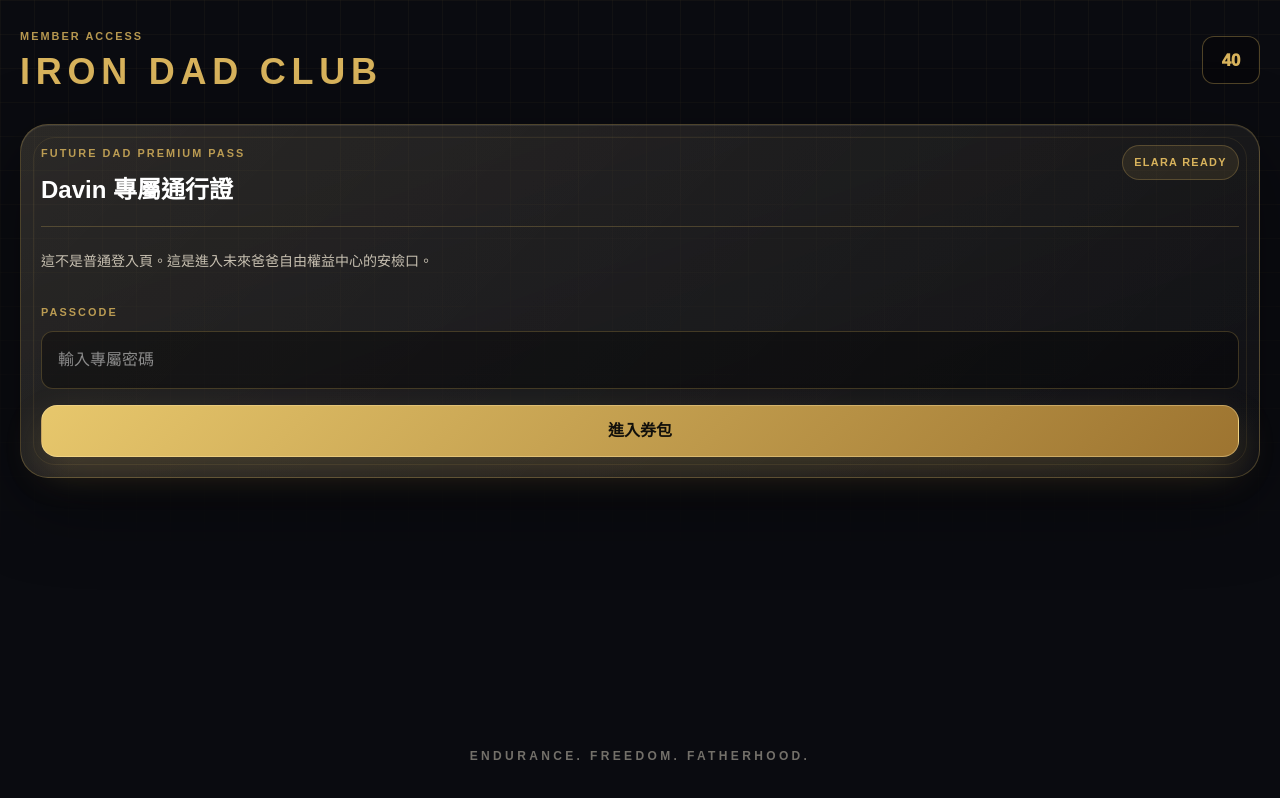
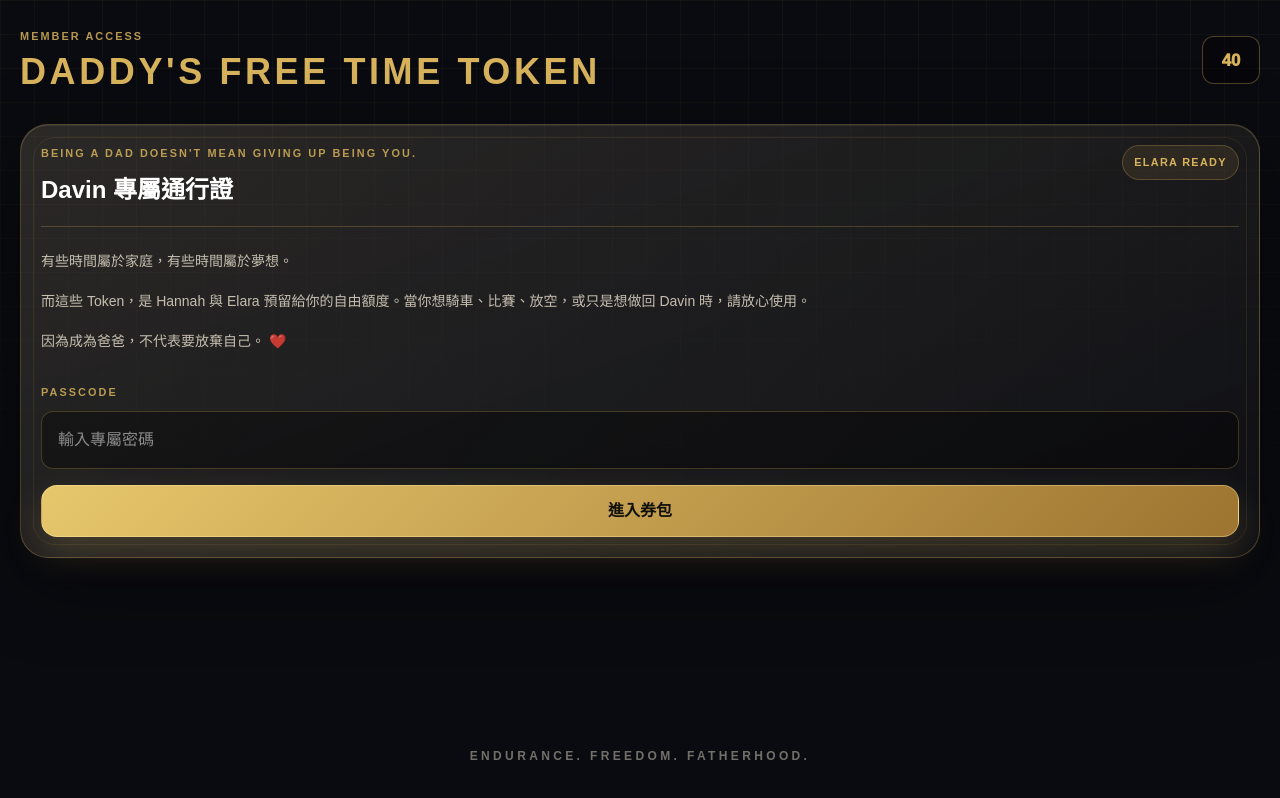
Before and after one commit to shhan5151/iron-dad-club, a Next.js app: page / in a window 1280 px wide. Built offline with nearby package versions, Linux system fonts and the light colour scheme.

Commit message:
Align login screen copy with Davin home page

```diff
--- a/src/app/page.tsx
+++ b/src/app/page.tsx
@@ -62,7 +62,7 @@ export default function HomePage() {
             <div className="mb-8 flex items-center justify-between">
               <div>
                 <p className="label-text">MEMBER ACCESS</p>
-                <h1 className="mt-2 text-4xl font-black tracking-[0.16em] text-gold">IRON DAD CLUB</h1>
+                <h1 className="mt-2 text-4xl font-black tracking-[0.1em] text-gold">DADDY&apos;S FREE TIME TOKEN</h1>
               </div>
               <div className="bib-number">40</div>
             </div>
@@ -70,15 +70,19 @@ export default function HomePage() {
             <div className="premium-card p-5">
               <div className="flex items-start justify-between gap-4">
                 <div>
-                  <p className="label-text">Future Dad Premium Pass</p>
+                  <p className="label-text">Being a dad doesn&apos;t mean giving up being you.</p>
                   <h2 className="mt-3 text-2xl font-extrabold text-white">Davin 專屬通行證</h2>
                 </div>
                 <span className="status-pill">ELARA READY</span>
               </div>
               <div className="my-5 h-px bg-gold/25" />
-              <p className="text-sm leading-7 text-cream/78">
-                這不是普通登入頁。這是進入未來爸爸自由權益中心的安檢口。
-              </p>
+              <div className="space-y-3 text-sm leading-7 text-cream/78">
+                <p>有些時間屬於家庭，有些時間屬於夢想。</p>
+                <p>
+                  而這些 Token，是 Hannah 與 Elara 預留給你的自由額度。當你想騎車、比賽、放空，或只是想做回 Davin 時，請放心使用。
+                </p>
+                <p>因為成為爸爸，不代表要放棄自己。 ❤️</p>
+              </div>
 
               <form className="mt-6 space-y-4" onSubmit={handleLogin}>
                 <label className="block">
@@ -135,7 +139,7 @@ export default function HomePage() {
               <div className="bib-number">140.6</div>
             </div>
             <div className="mt-5 space-y-3 text-sm leading-7 text-cream/78">
-              <p>有些時間屬於家庭， 有些時間屬於夢想。</p>
+              <p>有些時間屬於家庭，有些時間屬於夢想。</p>
               <p>
                 而這些 Token，是 Hannah 與 Elara 預留給你的自由額度。當你想騎車、比賽、放空，或只是想做回 Davin 時，請放心使用。
               </p>
```
